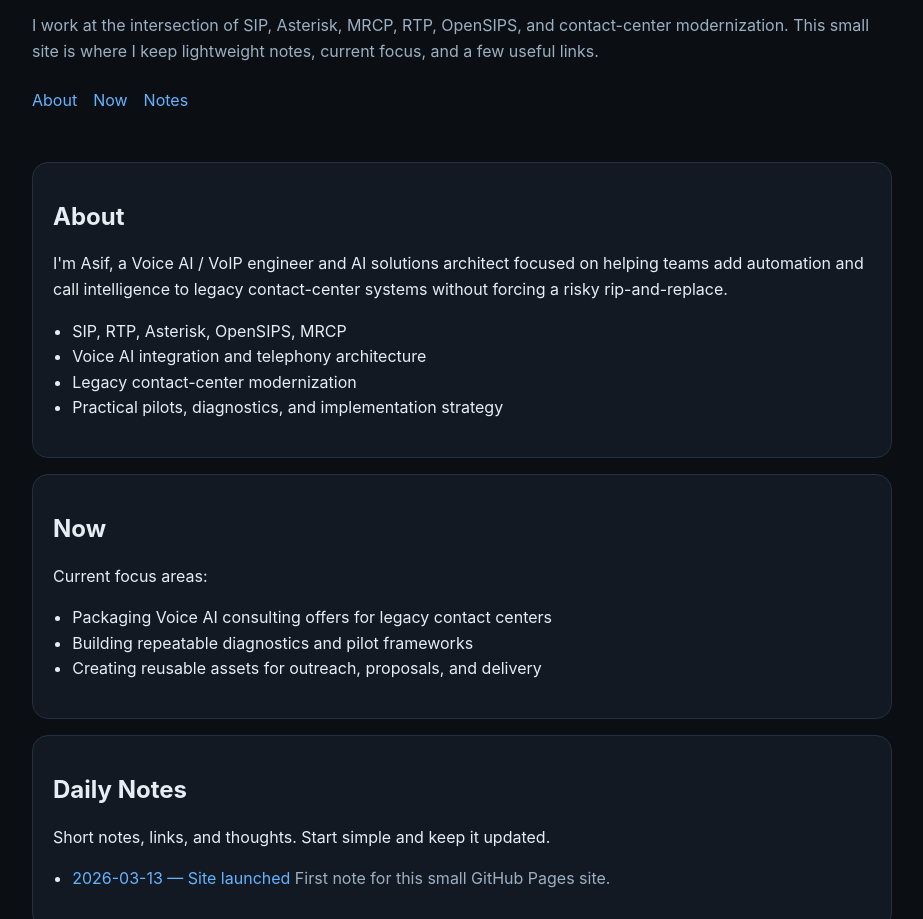
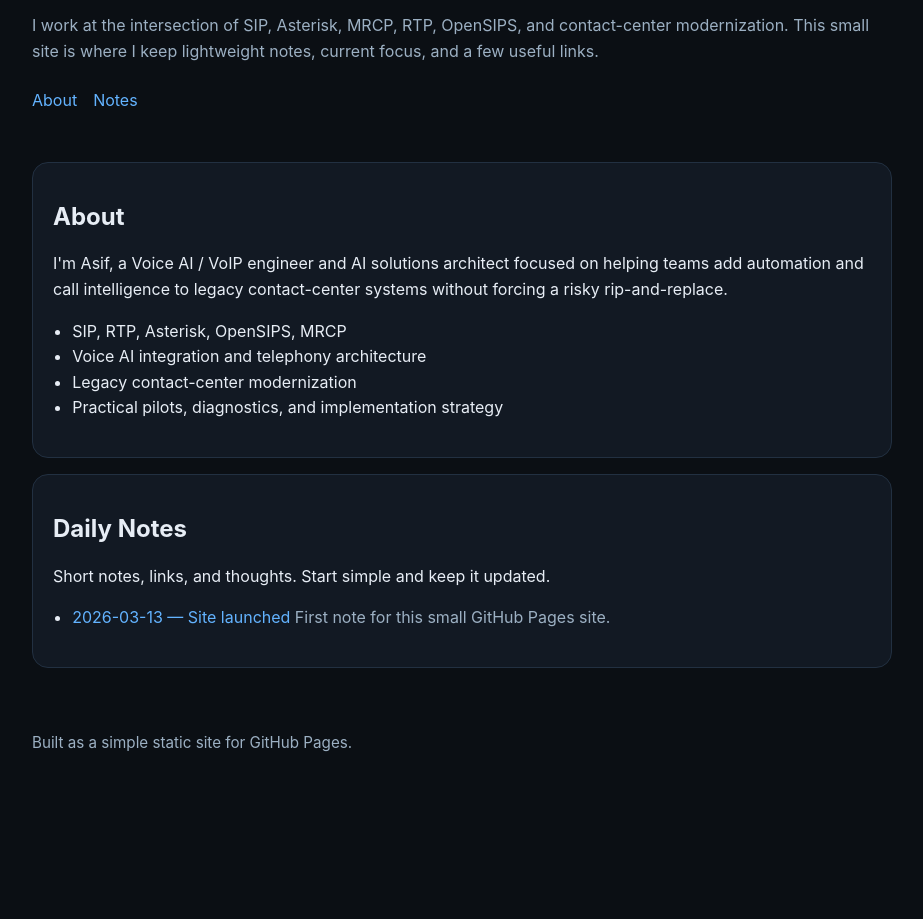
Before and after one commit to asifswork/asifswork.github.io, a plain HTML site: page index.html in a window 1280 px wide. Shown: the part 305-1224 px from the top of the page, without its empty margins (178-1101 px from the left). After the commit the page ends 1139 px from the top, so only its background shows below. Drawn offline with Linux system fonts and the light colour scheme.

Commit message:
Remove Now section from homepage

```diff
--- a/index.html
+++ b/index.html
@@ -17,7 +17,6 @@
       </p>
       <nav>
         <a href="#about">About</a>
-        <a href="#now">Now</a>
         <a href="#notes">Notes</a>
       </nav>
     </header>
@@ -34,16 +33,6 @@
           <li>Voice AI integration and telephony architecture</li>
           <li>Legacy contact-center modernization</li>
           <li>Practical pilots, diagnostics, and implementation strategy</li>
-        </ul>
-      </section>
-
-      <section id="now" class="card">
-        <h2>Now</h2>
-        <p>Current focus areas:</p>
-        <ul>
-          <li>Packaging Voice AI consulting offers for legacy contact centers</li>
-          <li>Building repeatable diagnostics and pilot frameworks</li>
-          <li>Creating reusable assets for outreach, proposals, and delivery</li>
         </ul>
       </section>
 
```
